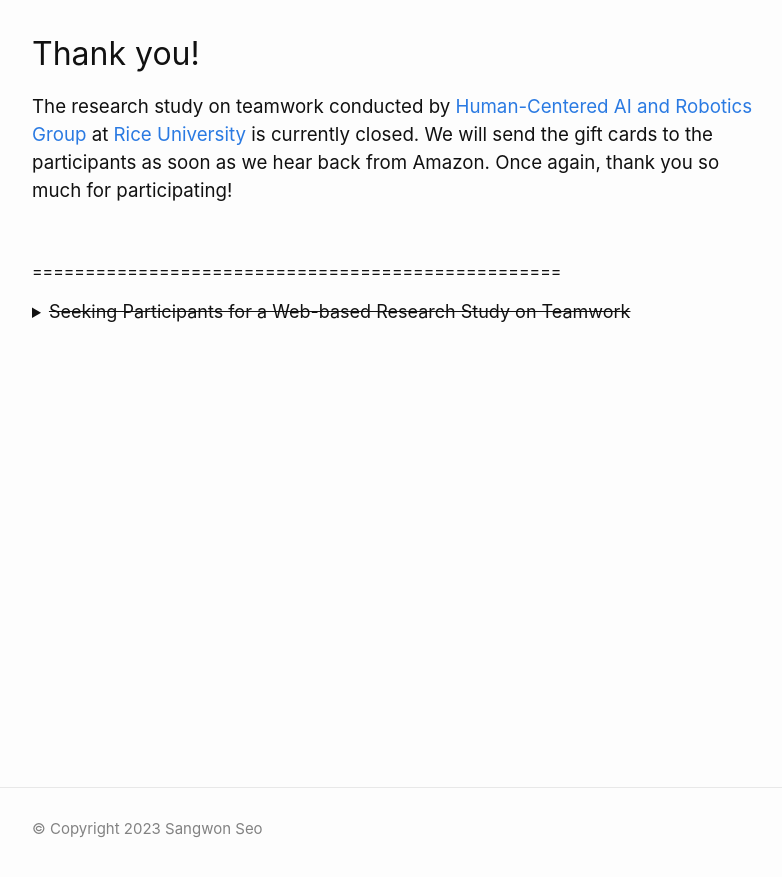
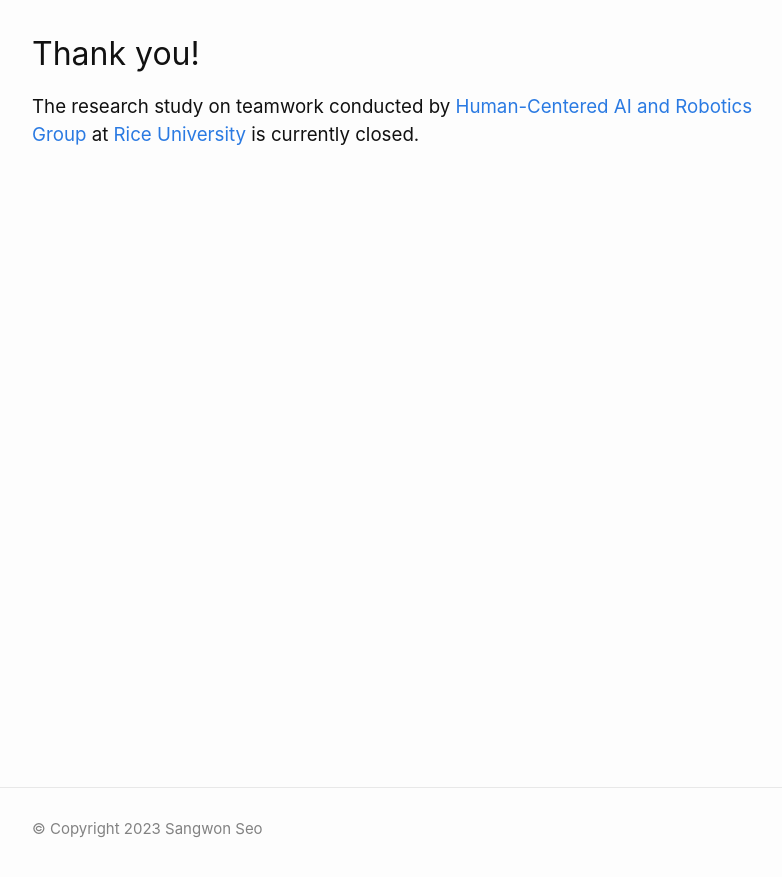
Before and after one commit to sangwon-seo/sangwon-seo.github.io, a Jekyll site: the page built from _pages/experiment.md, in a window 1280 px wide. Shown: the top 877 px of the page, without its empty margins (238-1020 px from the left). Built offline with Jekyll 4.4.1, drawn with Linux system fonts in a browser that asks for light colours.

Commit message:
slightly update about

```diff
--- a/_pages/experiment.md
+++ b/_pages/experiment.md
@@ -5,51 +5,6 @@ permalink: /experiment
 ---
 # Thank you!
 
-### The research study on teamwork conducted by [Human-Centered AI and Robotics Group](https://unhelkar.github.io/group/) at [Rice University](https://www.rice.edu/) is currently closed. We will send the gift cards to the participants as soon as we hear back from Amazon. Once again, thank you so much for participating!
+### The research study on teamwork conducted by [Human-Centered AI and Robotics Group](https://unhelkar.github.io/group/) at [Rice University](https://www.rice.edu/) is currently closed.
 
 <br />
-
-==================================================
-<details>
-<summary><font size="4"><s>Seeking Participants for a Web-based Research Study on Teamwork</s></font></summary>
-<br />
-
-<p>
-I am Sangwon Seo, a Ph.D. student in Computer Science at Rice University working with Prof. Vaibhav Unhelkar. We are seeking participants for a research study on collecting data of teamwork. The study will be conducted remotely (over the internet) and last around 25 minutes. If you are interested, please let me know (by sending an email to <a href="mailto:sangwon.seo@rice.edu">sangwon.seo@rice.edu</a>) so we can send the link to the experiment webpage and create your ID for the experiment.
-</p>
-
-<h3> Purpose of the Study </h3>
-<p>
-The quality of teamwork varies widely among teams and heavily depends on the shared understanding between the teammates. Our goal is to develop an AI coach that can assess and improve the quality of teamwork by observing team behavior. Through this experiment, we will collect data of teamwork, which will be used to develop and evaluate the AI coach.
-</p>
-
-<h3> Experiment Procedure </h3>
-<p>
-During the study, you will be asked to complete collaborative tasks in simulated environments (much like a video game) and answer questions regarding the task.
-</p>
-
-<h3> Participant Requirements </h3>
-<p>
-The participant of this study should be:
-<ol>
-<li>At least 18 years old;</li>
-<li>Proficient in English; and</li>
-<li>Able to give valid informed consent.</li>
-</ol>
-</p>
-
-<h3> Compensation </h3>
-<p>
-Participants that complete the experiment will receive a $5 Amazon gift card. In addition, the person with the highest cumulative score will receive an additional gift card worth $5.
-</p>
-
-<h3> Contact Information </h3>
-<p>
-If you have any questions or concerns about this study at any point before, during, or after the experiment, please contact Sangwon Seo at <a href="mailto:sangwon.seo@rice.edu">sangwon.seo@rice.edu</a> and/or the principal investigator, Prof. Unhelkar, at <a href="mailto:vaibhav.unhelkar@rice.edu">vaibhav.unhelkar@rice.edu</a>.
-</p>
-
-<p>
-This research study has been reviewed and approved by Rice University Institutional Review Board. If you have concerns regarding this study or questions regarding your rights as a study participant, please contact the IRB Administrator at Rice University. Email: <a href="mailto:irb@rice.edu">irb@rice.edu</a> or Telephone: 713-348-3586.
-</p>
-
-</details>
```
Also changed, not shown: _pages/about.md (+6 -6 lines).
